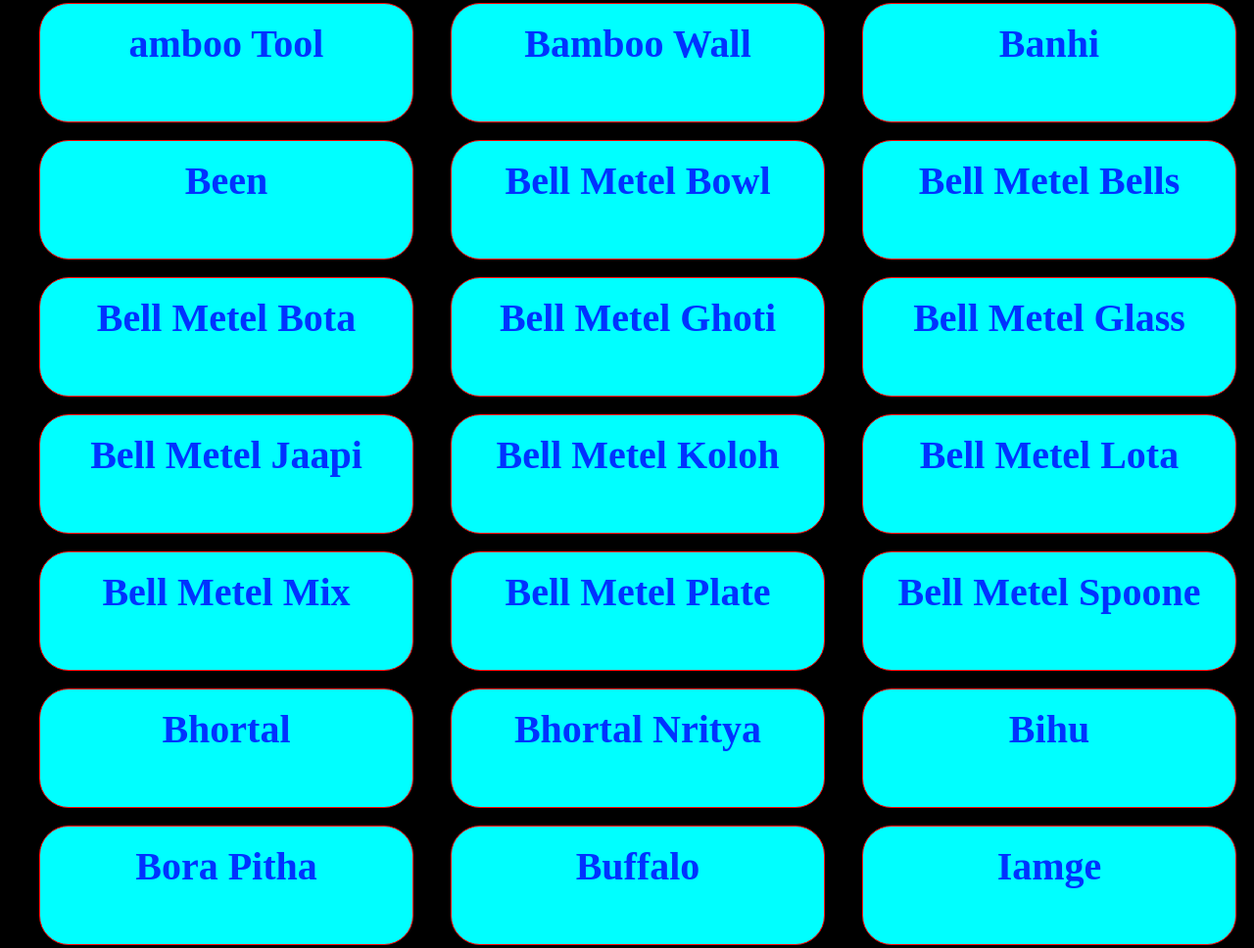
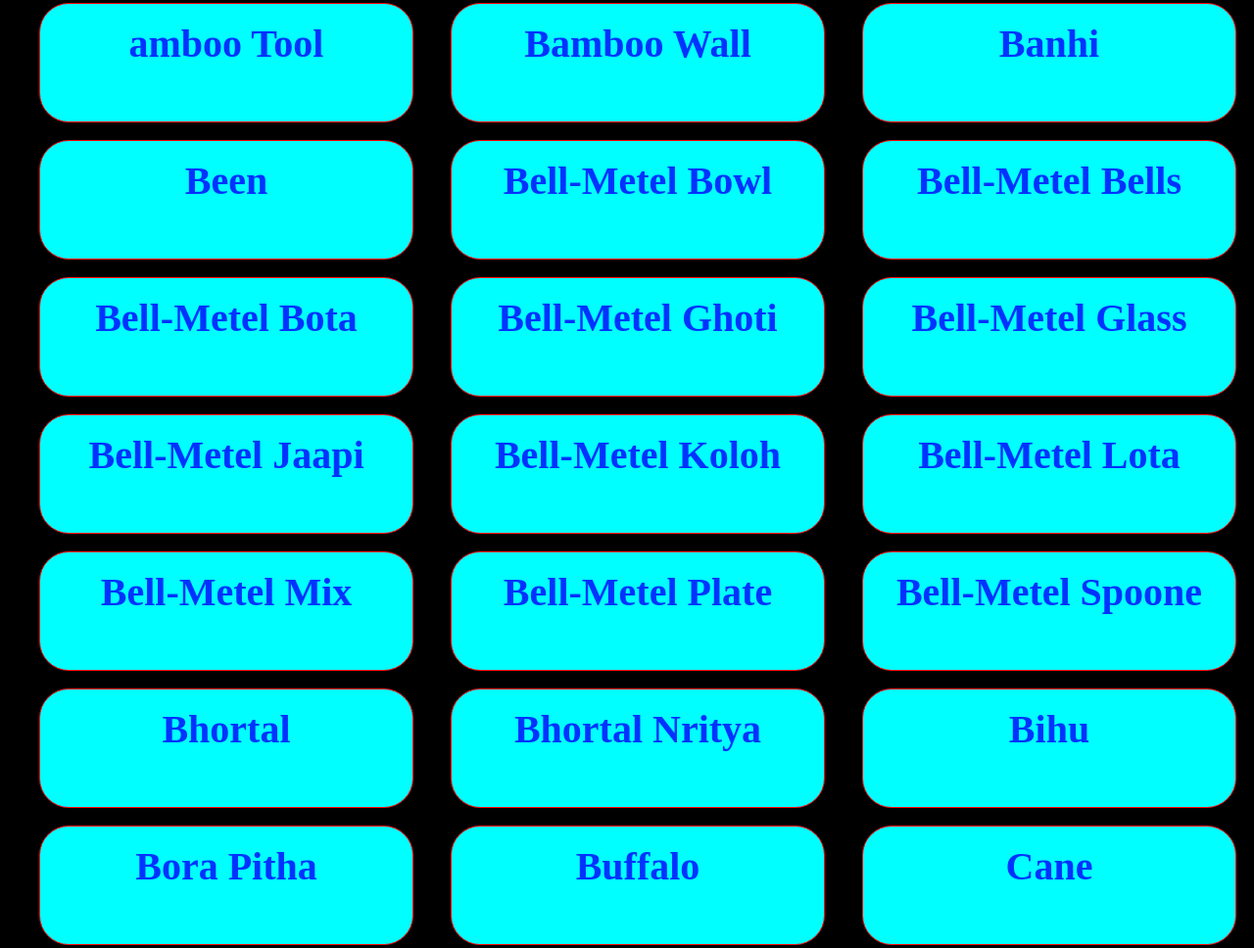
Before and after one commit to Shahan-Uz-Zaman/Nalpo-Project-Image-Collection-2022-Betch, a plain HTML site: page index.html in a window 1280 px wide. Shown: the part 1311-2279 px from the top of the page at 98% size. Drawn offline with Linux system fonts and the light colour scheme.

Commit message:
Update index.html

```diff
--- a/index.html
+++ b/index.html
@@ -181,12 +181,12 @@
         </a>
         <a href="https://drive.google.com/drive/folders/13uTLxlb5gSoVze-Yg4nS3SB1HBOmHMJT?usp=drive_link" class="txt">
             <div class="box">
-                <h1>Bell Metel Bowl</h1>
+                <h1>Bell-Metel Bowl</h1>
             </div>
         </a>
         <a href="https://drive.google.com/drive/folders/10GgLbG5vzl6YbPkJCiLMjMfMpwbEHf90?usp=drive_link" class="txt">
             <div class="box">
-                <h1>Bell Metel Bells</h1>
+                <h1>Bell-Metel Bells</h1>
             </div>
         </a>
     </div>
@@ -194,17 +194,17 @@
     <div class="container">
         <a href="https://drive.google.com/drive/folders/1On7R3nXJc7D4K4E8qSLte3AD2M1xM-ad?usp=drive_link" class="txt">
             <div class="box">
-                <h1>Bell Metel Bota</h1>
+                <h1>Bell-Metel Bota</h1>
             </div>
         </a>
         <a href="https://drive.google.com/drive/folders/1iSM_BpTvq7iUc9hNPXEMX2HQykmXZdH9?usp=drive_link" class="txt">
             <div class="box">
-                <h1>Bell Metel Ghoti</h1>
+                <h1>Bell-Metel Ghoti</h1>
             </div>
         </a>
         <a href="https://drive.google.com/drive/folders/1F57miRtryH34Py4i5A7uFPn5PFzdN6TT?usp=drive_link" class="txt">
             <div class="box">
-                <h1>Bell Metel Glass</h1>
+                <h1>Bell-Metel Glass</h1>
             </div>
         </a>
     </div>
@@ -212,17 +212,17 @@
     <div class="container">
         <a href="https://drive.google.com/drive/folders/11bhroy8-TOIojQK6zgGkUkFKyd4liK-x?usp=drive_link" class="txt">
             <div class="box">
-                <h1>Bell Metel Jaapi</h1>
+                <h1>Bell-Metel Jaapi</h1>
             </div>
         </a>
         <a href="https://drive.google.com/drive/folders/1RaWSuOdgdsh_vzJPQTJfZwe3Qi4rY7xD?usp=drive_link" class="txt">
             <div class="box">
-                <h1>Bell Metel Koloh</h1>
+                <h1>Bell-Metel Koloh</h1>
             </div>
         </a>
         <a href="https://drive.google.com/drive/folders/1nzAKTQ4Otrgx9udw2dp57Ro1nmGQgisa?usp=drive_link" class="txt">
             <div class="box">
-                <h1>Bell Metel Lota</h1>
+                <h1>Bell-Metel Lota</h1>
             </div>
         </a>
     </div>
@@ -230,17 +230,17 @@
     <div class="container">
         <a href="https://drive.google.com/drive/folders/1gPCwT-OoC-duyqgphv_otzgP1wi39Fzo?usp=drive_link" class="txt">
             <div class="box">
-                <h1>Bell Metel Mix</h1>
+                <h1>Bell-Metel Mix</h1>
             </div>
         </a>
         <a href="https://drive.google.com/drive/folders/1t_9BqE39AcnygCry-u10SuJYZ99gVPrx?usp=drive_link" class="txt">
             <div class="box">
-                <h1>Bell Metel Plate</h1>
+                <h1>Bell-Metel Plate</h1>
             </div>
         </a>
         <a href="https://drive.google.com/drive/folders/1-Pn6KM1YOtLbQFSyrZANXj9xEHAwBK3r?usp=drive_link" class="txt">
             <div class="box">
-                <h1>Bell Metel Spoone</h1>
+                <h1>Bell-Metel Spoone</h1>
             </div>
         </a>
     </div>
@@ -274,9 +274,9 @@
                 <h1>Buffalo</h1>
             </div>
         </a>
-        <a href="x" class="txt">
+        <a href="https://drive.google.com/drive/folders/1EmcJddV9_JgJMNODOlXl9myLdLtoDZQh?usp=drive_link" class="txt">
             <div class="box">
-                <h1>Iamge</h1>
+                <h1>Cane</h1>
             </div>
         </a>
     </div>
```
